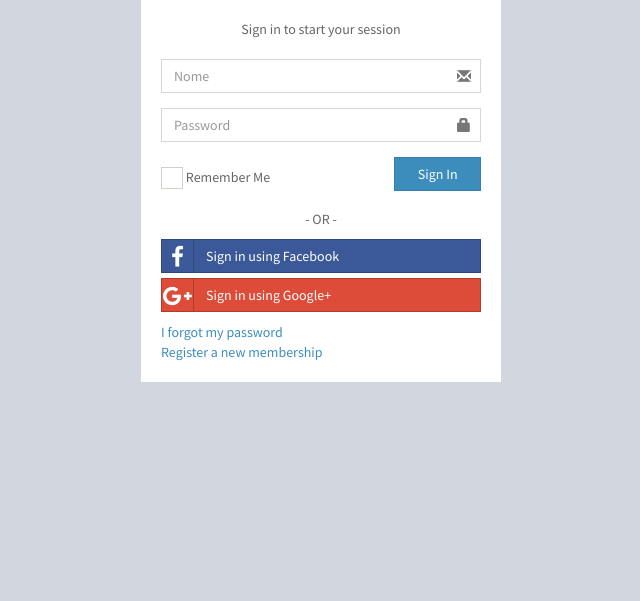
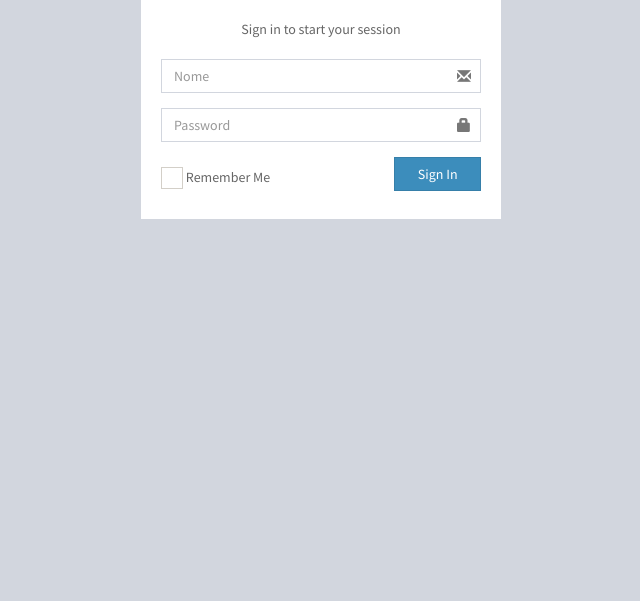
Before and after one commit to ftptiago/Controle-de-Estoque-em-PHP, a PHP site: page /Controle-de-Estoque-em-PHP/login.php in a window 1280 px wide. Shown: the part 166-767 px from the top of the page, without its empty margins (319-959 px from the left). Run offline with PHP 8.4, Linux system fonts and the light colour scheme; some libraries are stand-ins or nearby versions.

Commit message:
Atualizar o login.php

```diff
--- a/login.php
+++ b/login.php
@@ -58,17 +58,6 @@
       </div>
     </form>
 
-    <div class="social-auth-links text-center">
-      <p>- OR -</p>
-      <a href="#" class="btn btn-block btn-social btn-facebook btn-flat"><i class="fa fa-facebook"></i> Sign in using
-        Facebook</a>
-      <a href="#" class="btn btn-block btn-social btn-google btn-flat"><i class="fa fa-google-plus"></i> Sign in using
-        Google+</a>
-    </div>
-    <!-- /.social-auth-links -->
-
-    <a href="#">I forgot my password</a><br>
-    <a href="register.html" class="text-center">Register a new membership</a>
 
   </div>
   <!-- /.login-box-body -->
```
